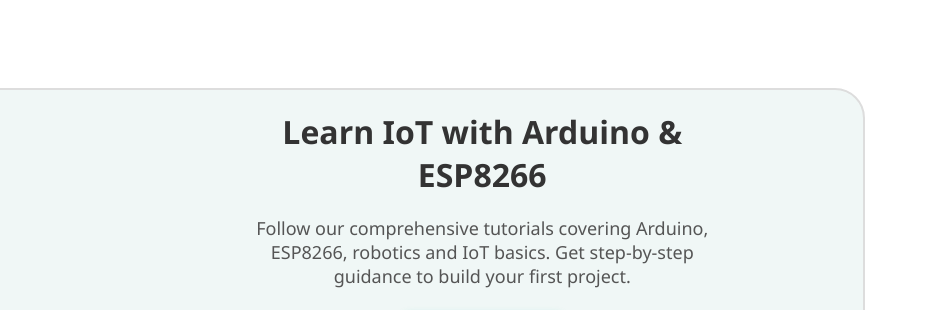
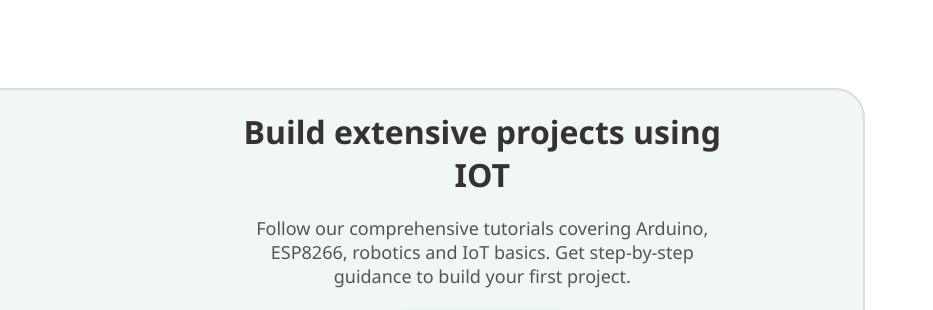
Before and after one commit to bhavya14032007/iot-saathi, a plain HTML site: page index.html in a window 1280 px wide. Shown: the part 2289-2599 px from the top of the page, 347-1280 px from the left. Drawn offline with Linux system fonts and the light colour scheme.

Commit message:
Update index.html

```diff
--- a/index.html
+++ b/index.html
@@ -80,7 +80,7 @@
                 <img src="https://upload.wikimedia.org/wikipedia/commons/8/87/Arduino_Logo.svg" alt="Arduino">
             </div>
             <div class="text">
-                <h2>Learn IoT with Arduino & ESP8266</h2>
+                <h2>Build extensive projects using IOT </h2>
                 <p>
                     Follow our comprehensive tutorials covering Arduino, ESP8266,
                     robotics and IoT basics. Get step-by-step guidance to build
```
